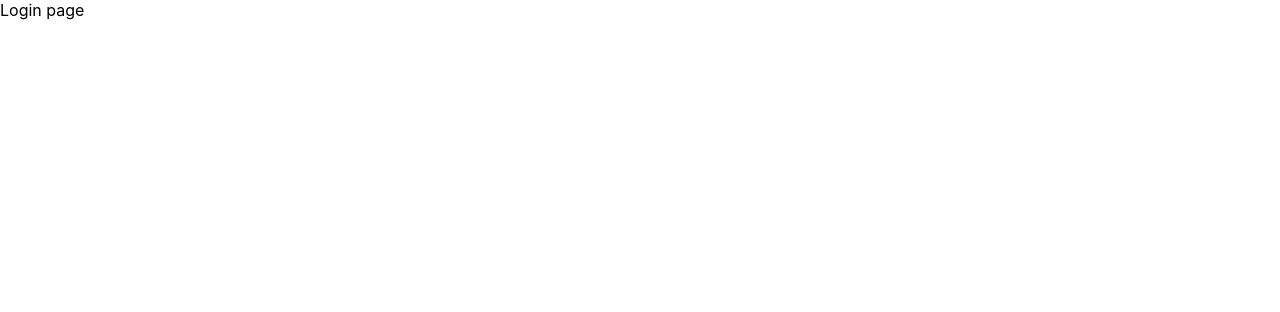
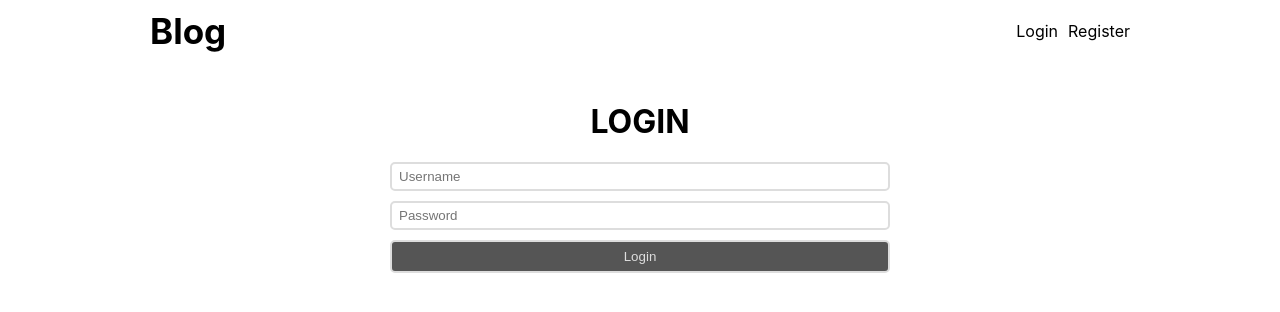
Before and after one commit to NR213/Blog-React, a React (Create React App) app in the folder my-app/: page /login in a window 1280 px wide. Shown: the top 312 px of the page. Built offline with nearby package versions, Linux system fonts and the light colour scheme.

Commit message:
added login and register page

```diff
--- a/my-app/src/App.css
+++ b/my-app/src/App.css
@@ -1,3 +1,6 @@
+*{
+  box-sizing: border-box;
+}
 main{
   padding: 10px;
   max-width: 1000px;
@@ -38,7 +41,33 @@
   margin-bottom: 30px;
 }
 
-div.post img{
+form.login, form.register {
+  max-width: 500px;
+  margin: 0 auto;
+}
 
+form input{
+  display: block;
+  width: 100%;
+  margin-bottom: 10px;
+  border: 2px solid #ddd;
+  border-radius: 5px;
+  background-color: #fff;
+  padding: 5px 7px;
+}
+
+form button{
+  display: block;
+  width: 100%;
+  border-radius: 5px;
+  border: 2px solid #ddd;
+
+  background-color: #555;
+  color: #ddd;
+  padding: 7px 0;
 
 }
+
+form h1{
+  text-align: center;
+}
--- a/my-app/src/App.js
+++ b/my-app/src/App.js
@@ -17,8 +17,14 @@
       <Post />
    </main>
   }/>
-  <Route path={'/login'} element={<Login />} />
-  <Route path={'/register'} element={<Register />} />
+  <Route path={'/login'} element={<main>
+      <Header />
+     <Login />
+   </main>} />
+  <Route path={'/register'} element={<main>
+      <Header />
+     <Register />
+   </main>} />
     </Routes>
 
 
--- a/my-app/src/login.js
+++ b/my-app/src/login.js
@@ -1,5 +1,12 @@
 export default function Login() {
     return(
-        <div>Login page</div>
+        <div className="login">
+            <form className="login">
+            <h1>LOGIN</h1>
+            <input type="text" placeholder="Username" />
+            <input type="password" placeholder="Password" />
+            <button>Login</button>
+            </form>
+        </div>
     );
 }
--- a/my-app/src/navbar.js
+++ b/my-app/src/navbar.js
@@ -2,6 +2,7 @@
 
 export default function Header() {
     return (
+        <header>
         <div className ="header">
             <Link to="" className = "blog">Blog</Link>
             <nav>
@@ -9,5 +10,6 @@
             <Link to="/register">Register</Link>
             </nav>
         </div>
+        </header>
     );
 }
--- a/my-app/src/register.js
+++ b/my-app/src/register.js
@@ -1,5 +1,13 @@
 export default function Register() {
     return(
-        <div>Register Page</div>
+        <div className="register">
+        <form className="register">
+        <h1>REGISTER</h1>
+        <input type="text" placeholder="Username" />
+        <input type="password" placeholder="Password" />
+        <input type="email" placeholder="Email" />
+        <button>Register</button>
+        </form>
+    </div>
     );
 }
```
